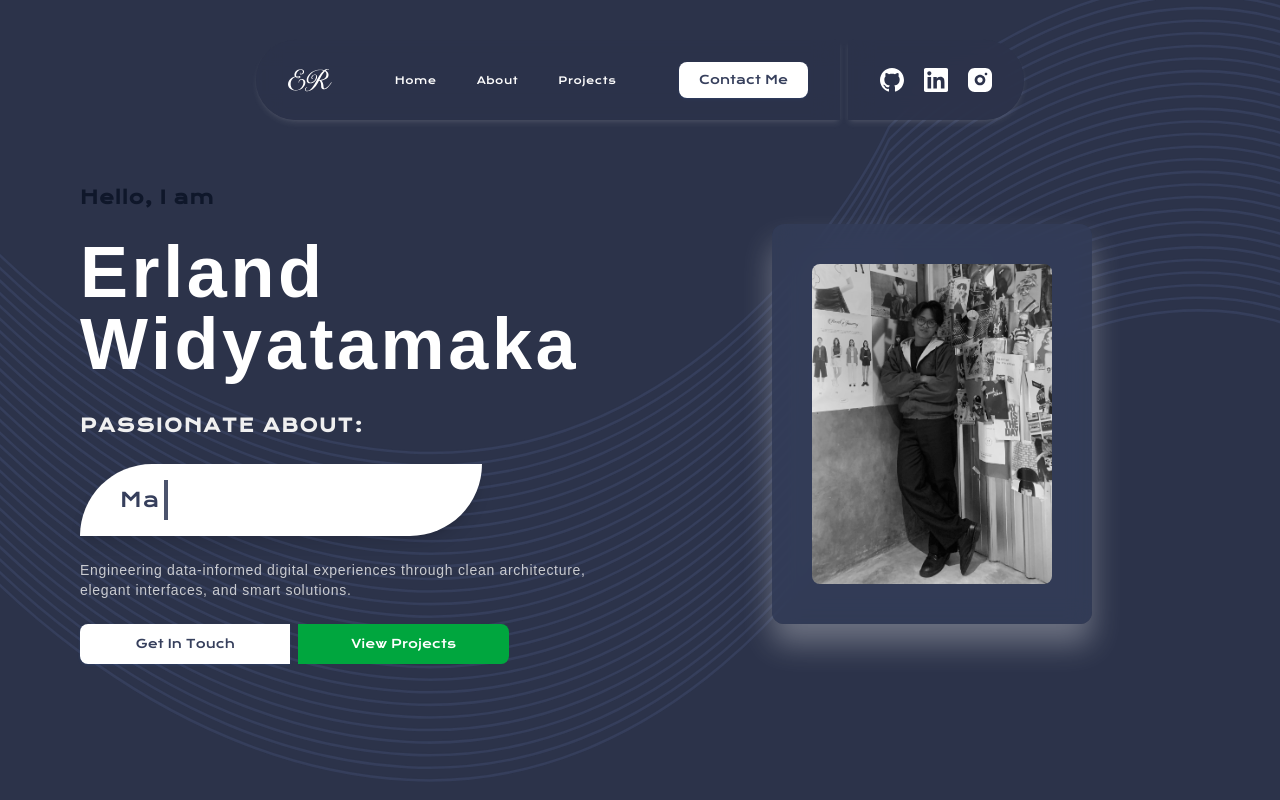
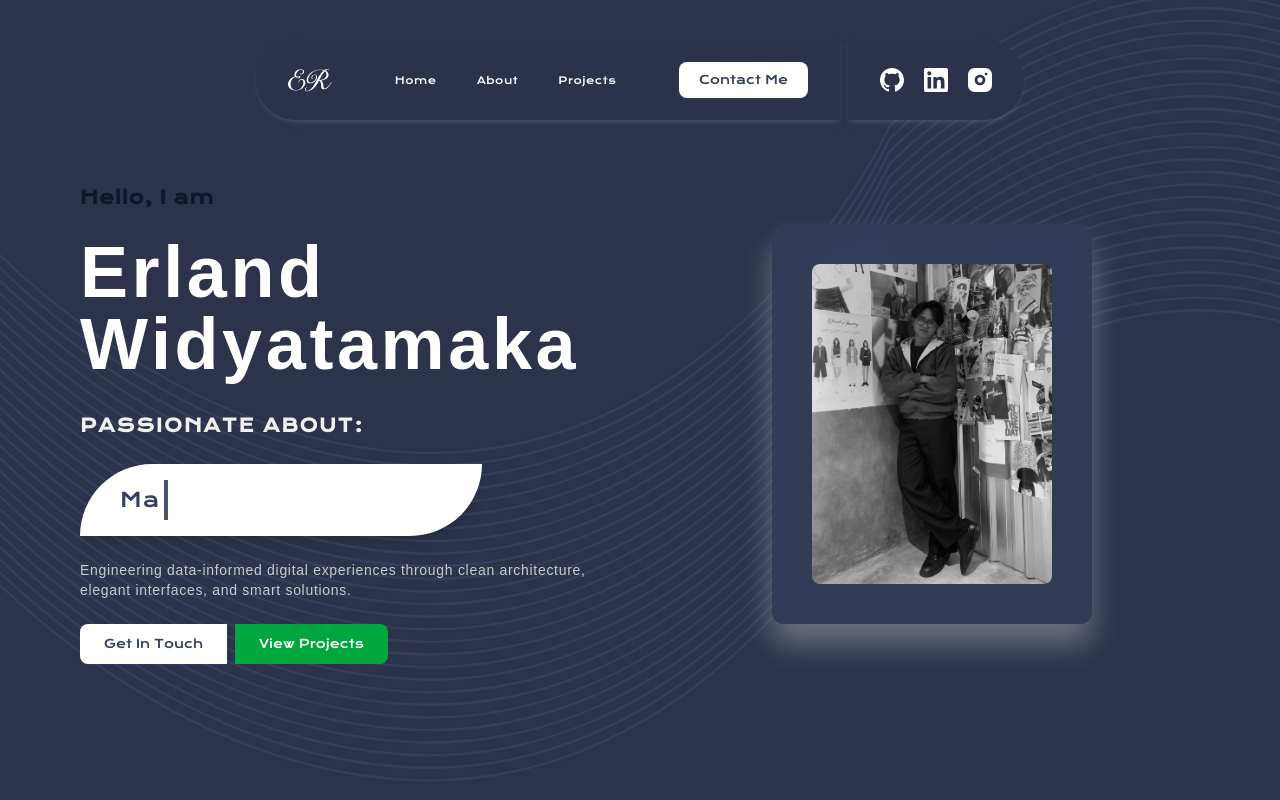
Before and after one commit to erland-wt/erland-widyatamaka, a Next.js app: page / in a window 1280 px wide. Shown: the top 800 px of the page. Built offline with nearby package versions, Linux system fonts and the light colour scheme; a web font is replaced by a local one.

Commit message:
add link for button

```diff
--- a/src/components/organisms/HeroSection/HeroSection.tsx
+++ b/src/components/organisms/HeroSection/HeroSection.tsx
@@ -4,6 +4,7 @@ import { Badge } from "@/components/atoms/Badge/Badge";
 import { Typography } from "@/components/atoms/Typography/Typography";
 import { ProfileCard } from "@/components/molecules/ProfileCard/ProfileCard";
 import { Typewriter } from "@/components/atoms/Typewriter/Typewriter";
+import Link from "next/link";
 
 export const HeroSection = () => {
     return (
@@ -35,12 +36,16 @@ export const HeroSection = () => {
                     </Typography>
 
                     <div className="flex w-full sm:w-4/5 gap-2 items-center justify-center lg:justify-start">
+                        <Link href="#contact">
                             <Button variant="primary" size="lg" className="font-krona text-xs w-full rounded-r-none">
                                 Get In Touch
                             </Button>
+                        </Link>
+                        <Link href="#projects">
                             <Button variant="green" size="lg" className="font-krona text-xs w-full rounded-l-none">
                                 View Projects
                             </Button>
+                        </Link>
                     </div>
                 </div>
 
```
Lines whose indentation alone changed are shown as unchanged.
